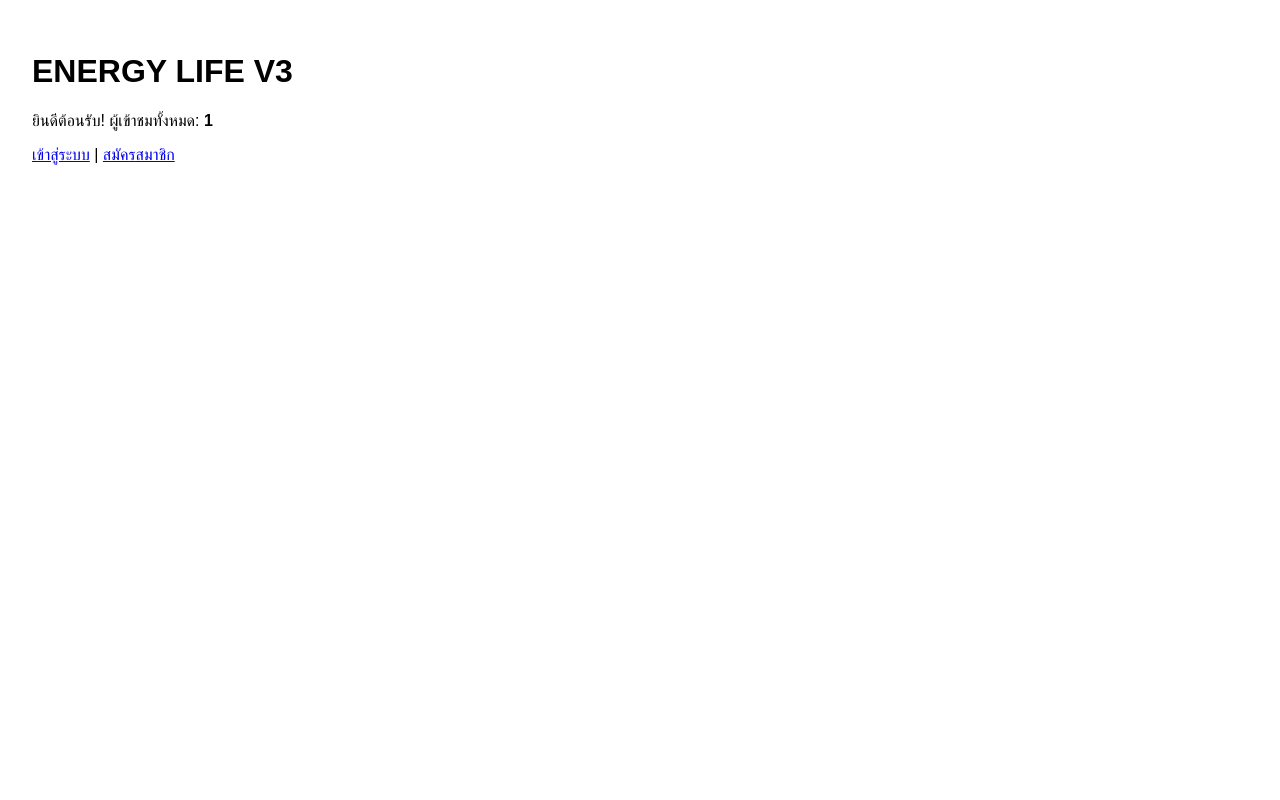
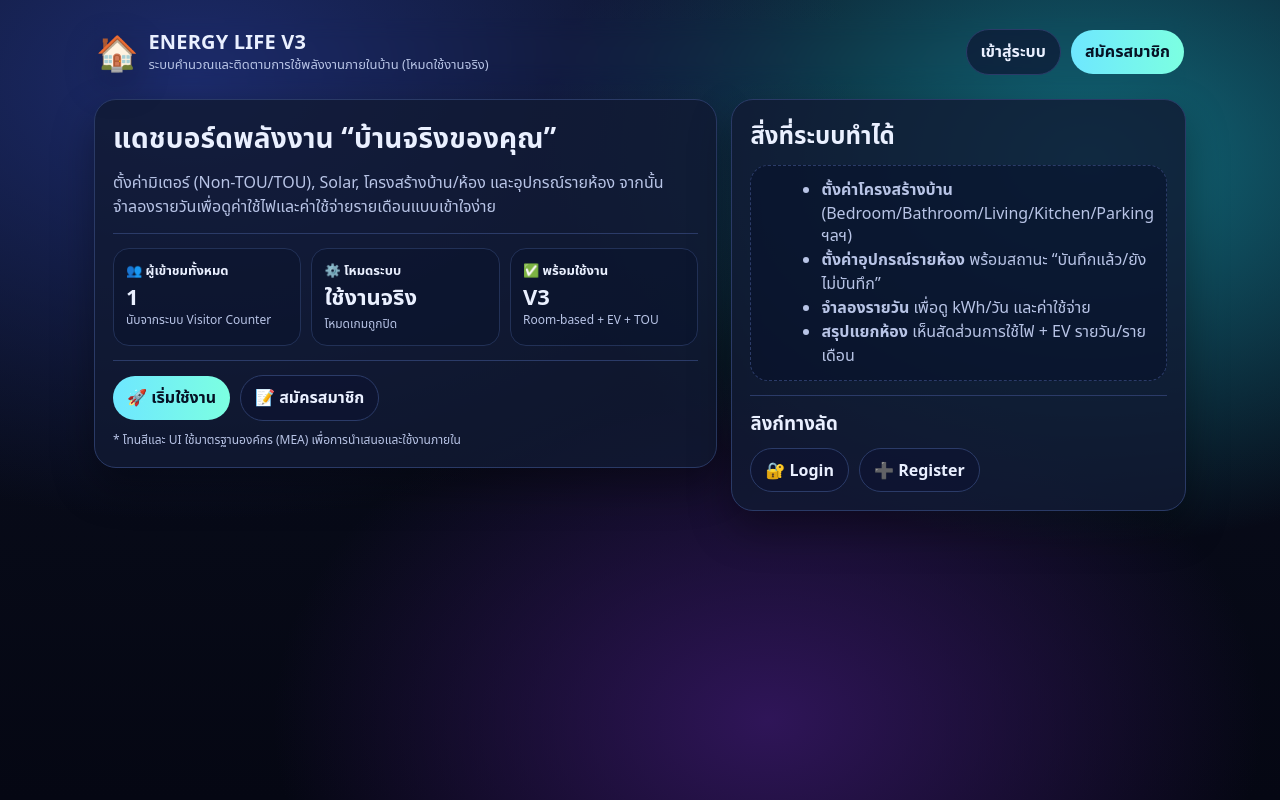
Before and after one commit to apiwatMea/energy-life, a Flask app: page / in a window 1280 px wide. Run offline with Flask 3, Linux system fonts and the light colour scheme; data comes from the database, SQL or seed files in the repository; data that the repository does not hold is empty.

Commit message:
Update index.html

```diff
--- a/templates/index.html
+++ b/templates/index.html
@@ -1,16 +1,100 @@
 <!doctype html>
 <html lang="th">
 <head>
-  <meta charset="utf-8" />
-  <meta name="viewport" content="width=device-width,initial-scale=1" />
-  <title>ENERGY LIFE V3</title>
+  <meta charset="utf-8"/>
+  <meta name="viewport" content="width=device-width,initial-scale=1"/>
+  <title>{{ app_name if app_name else "ENERGY LIFE V3" }}</title>
+  <link rel="stylesheet" href="{{ url_for('static', filename='style.css') }}"/>
 </head>
-<body style="font-family:Arial, sans-serif; padding:24px;">
-  <h1>ENERGY LIFE V3</h1>
-  <p>ยินดีต้อนรับ! ผู้เข้าชมทั้งหมด: <b>{{ visitor_count }}</b></p>
-  <p>
-    <a href="/login">เข้าสู่ระบบ</a> |
-    <a href="/register">สมัครสมาชิก</a>
-  </p>
+
+<body class="bg">
+  <div class="shell">
+    <!-- TOP BAR (MEA feel) -->
+    <header class="top bar">
+      <div class="row gap">
+        <div class="logo" aria-hidden="true">🏠</div>
+        <div>
+          <div class="title">{{ app_name if app_name else "ENERGY LIFE V3" }}</div>
+          <div class="subtitle">
+            ระบบคำนวณและติดตามการใช้พลังงานภายในบ้าน (โหมดใช้งานจริง)
+          </div>
+        </div>
+      </div>
+
+      <div class="row gap">
+        <a class="btn" href="{{ url_for('login') }}">เข้าสู่ระบบ</a>
+        <a class="btn primary" href="{{ url_for('register') }}">สมัครสมาชิก</a>
+      </div>
+    </header>
+
+    <!-- HERO -->
+    <main class="grid2" style="margin-top:14px;">
+      <section class="card">
+        <h1 style="margin:0 0 10px; font-size:28px; letter-spacing:.2px;">
+          แดชบอร์ดพลังงาน “บ้านจริงของคุณ”
+        </h1>
+
+        <div class="muted" style="max-width:68ch;">
+          ตั้งค่ามิเตอร์ (Non-TOU/TOU), Solar, โครงสร้างบ้าน/ห้อง และอุปกรณ์รายห้อง
+          จากนั้นจำลองรายวันเพื่อดูค่าใช้ไฟและค่าใช้จ่ายรายเดือนแบบเข้าใจง่าย
+        </div>
+
+        <div class="divider"></div>
+
+        <div class="grid3 mt2">
+          <div class="mini">
+            <div class="mini-title">👥 ผู้เข้าชมทั้งหมด</div>
+            <div class="big">{{ visitor_count }}</div>
+            <div class="muted small">นับจากระบบ Visitor Counter</div>
+          </div>
+
+          <div class="mini">
+            <div class="mini-title">⚙️ โหมดระบบ</div>
+            <div class="big">ใช้งานจริง</div>
+            <div class="muted small">โหมดเกมถูกปิด</div>
+          </div>
+
+          <div class="mini">
+            <div class="mini-title">✅ พร้อมใช้งาน</div>
+            <div class="big">V3</div>
+            <div class="muted small">Room-based + EV + TOU</div>
+          </div>
+        </div>
+
+        <div class="divider"></div>
+
+        <div class="row gap mt2">
+          <a class="btn primary" href="{{ url_for('login') }}">🚀 เริ่มใช้งาน</a>
+          <a class="btn" href="{{ url_for('register') }}">📝 สมัครสมาชิก</a>
+        </div>
+
+        <div class="mt2 muted small">
+          * โทนสีและ UI ใช้มาตรฐานองค์กร (MEA) เพื่อการนำเสนอและใช้งานภายใน
+        </div>
+      </section>
+
+      <!-- RIGHT: MEA style panel -->
+      <aside class="card">
+        <h2 style="margin:0 0 10px;">สิ่งที่ระบบทำได้</h2>
+
+        <div class="panel">
+          <ul class="tips" style="margin-top:0;">
+            <li><b>ตั้งค่าโครงสร้างบ้าน</b> (Bedroom/Bathroom/Living/Kitchen/Parking ฯลฯ)</li>
+            <li><b>ตั้งค่าอุปกรณ์รายห้อง</b> พร้อมสถานะ “บันทึกแล้ว/ยังไม่บันทึก”</li>
+            <li><b>จำลองรายวัน</b> เพื่อดู kWh/วัน และค่าใช้จ่าย</li>
+            <li><b>สรุปแยกห้อง</b> เห็นสัดส่วนการใช้ไฟ + EV รายวัน/รายเดือน</li>
+          </ul>
+        </div>
+
+        <div class="divider"></div>
+
+        <h3 style="margin:0 0 10px;">ลิงก์ทางลัด</h3>
+        <div class="row gap">
+          <a class="btn" href="{{ url_for('login') }}">🔐 Login</a>
+          <a class="btn" href="{{ url_for('register') }}">➕ Register</a>
+        </div>
+      </aside>
+    </main>
+  </div>
 </body>
 </html>
```
